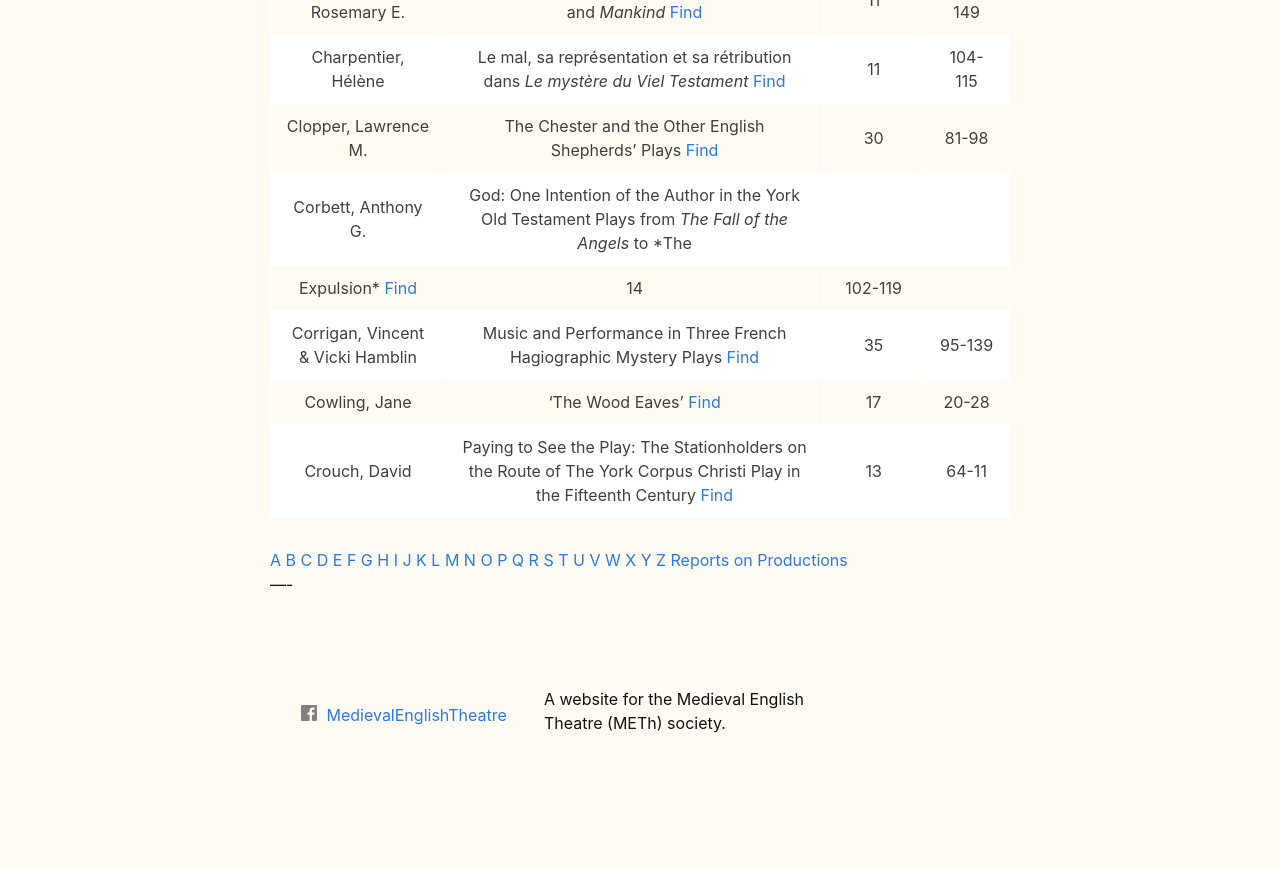
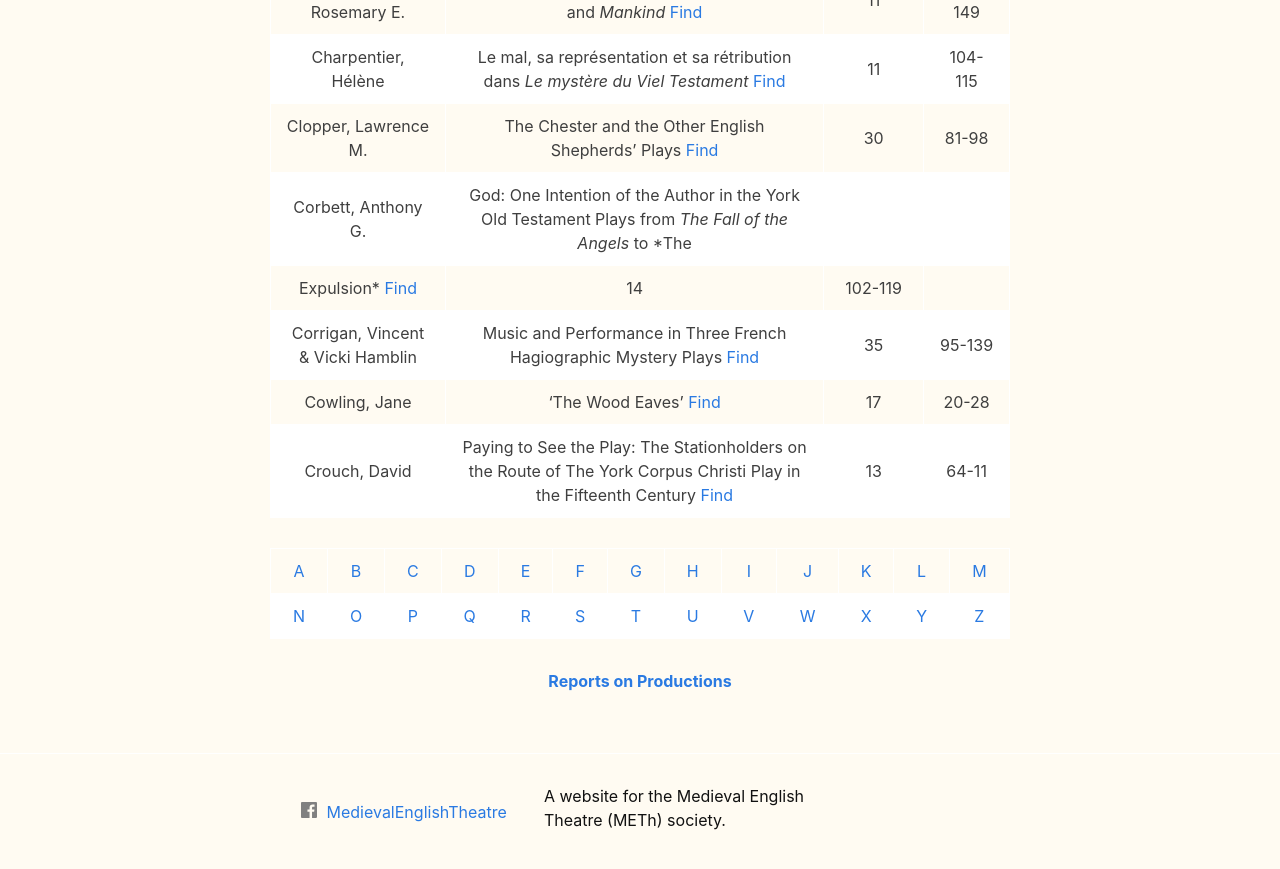
Before and after one commit to jamescummings/jamescummings.github.io, a Jekyll site: the page built from src/journal/cumindac.md, in a window 1280 px wide and 900 px high, scrolled down 3852 px. Shown: the top 869 px of the window. Built offline with Jekyll 4.4.1, drawn with Linux system fonts in a browser that asks for light colours; before the commit the page ends 4655 px from its top, so only the background shows below that.

Commit message:
author index fiddling

```diff
--- a/src/journal/cumindac.md
+++ b/src/journal/cumindac.md
@@ -77,31 +77,8 @@ Expulsion*     [Find](vol14.html#Corbett) |14|102-119|
 |Crouch, David|Paying to See the Play: The Stationholders on the Route of The York Corpus Christi Play in the Fifteenth Century     [Find](vol13.html#Crouch) |13|64-11|
 
 
- [A](cumindac.html#A)
- [B](cumindac.html#B)
- [C](cumindac.html#C)
- [D](cuminddf.html#D)
- [E](cuminddf.html#E)
- [F](cuminddf.html#F)
- [G](cumindgj.html#G)
- [H](cumindgj.html#H)
- [I](cumindgj.html#I)
- [J](cumindgj.html#J)
- [K](cumindko.html#K)
- [L](cumindko.html#L)
- [M](cumindko.html#M)
- [N](cumindko.html#N)
- [O](cumindko.html#O)
- [P](cumindps.html#P)
- [Q](cumindps.html#Q)
- [R](cumindps.html#R)
- [S](cumindps.html#S)
- [T](cumindtz.html#T)
- [U](cumindtz.html#U)
- [V](cumindtz.html#V)
- [W](cumindtz.html#W)
- [X](cumindtz.html#Y)
- [Y](cumindtz.html#Y)
- [Z](cumindtz.html#Z)
- [Reports on Productions](cumprod.html)
-----
+| [A](cumindac.html#A) | [B](cumindac.html#B) | [C](cumindac.html#C) | [D](cuminddf.html#D) | [E](cuminddf.html#E) | [F](cuminddf.html#F) | [G](cumindgj.html#G) | [H](cumindgj.html#H) | [I](cumindgj.html#I) | [J](cumindgj.html#J) | [K](cumindko.html#K) | [L](cumindko.html#L) | [M](cumindko.html#M) |
+| [N](cumindko.html#N) | [O](cumindko.html#O) | [P](cumindps.html#P) | [Q](cumindps.html#Q) | [R](cumindps.html#R) | [S](cumindps.html#S) | [T](cumindtz.html#T) | [U](cumindtz.html#U) | [V](cumindtz.html#V) | [W](cumindtz.html#W) | [X](cumindtz.html#Y) | [Y](cumindtz.html#Y) | [Z](cumindtz.html#Z) |
+{: .authorIndex-table}
+
+<span style="display: table; margin: 0 auto;}">**[Reports on Productions](cumprod.html)**</span>
```
